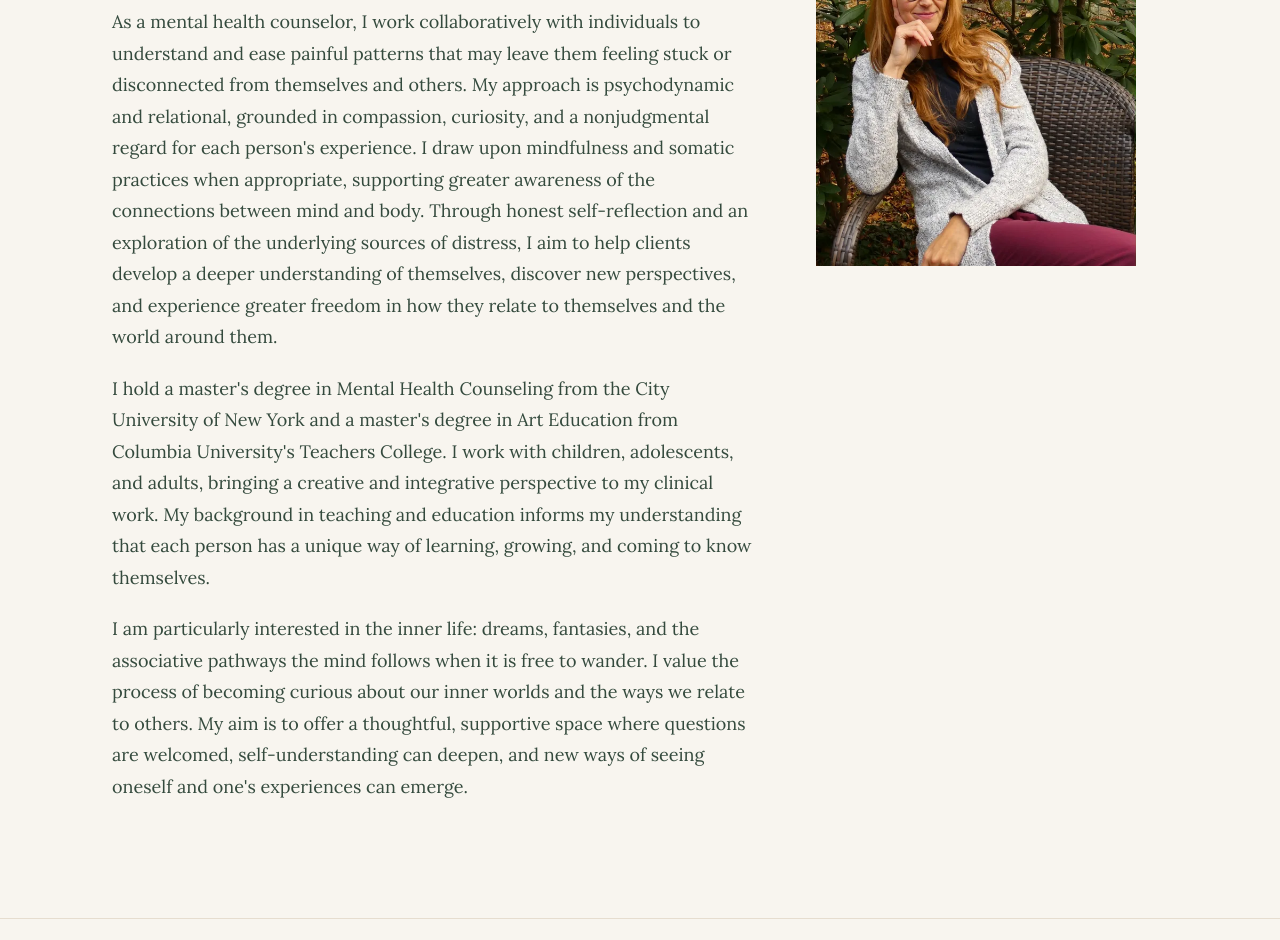
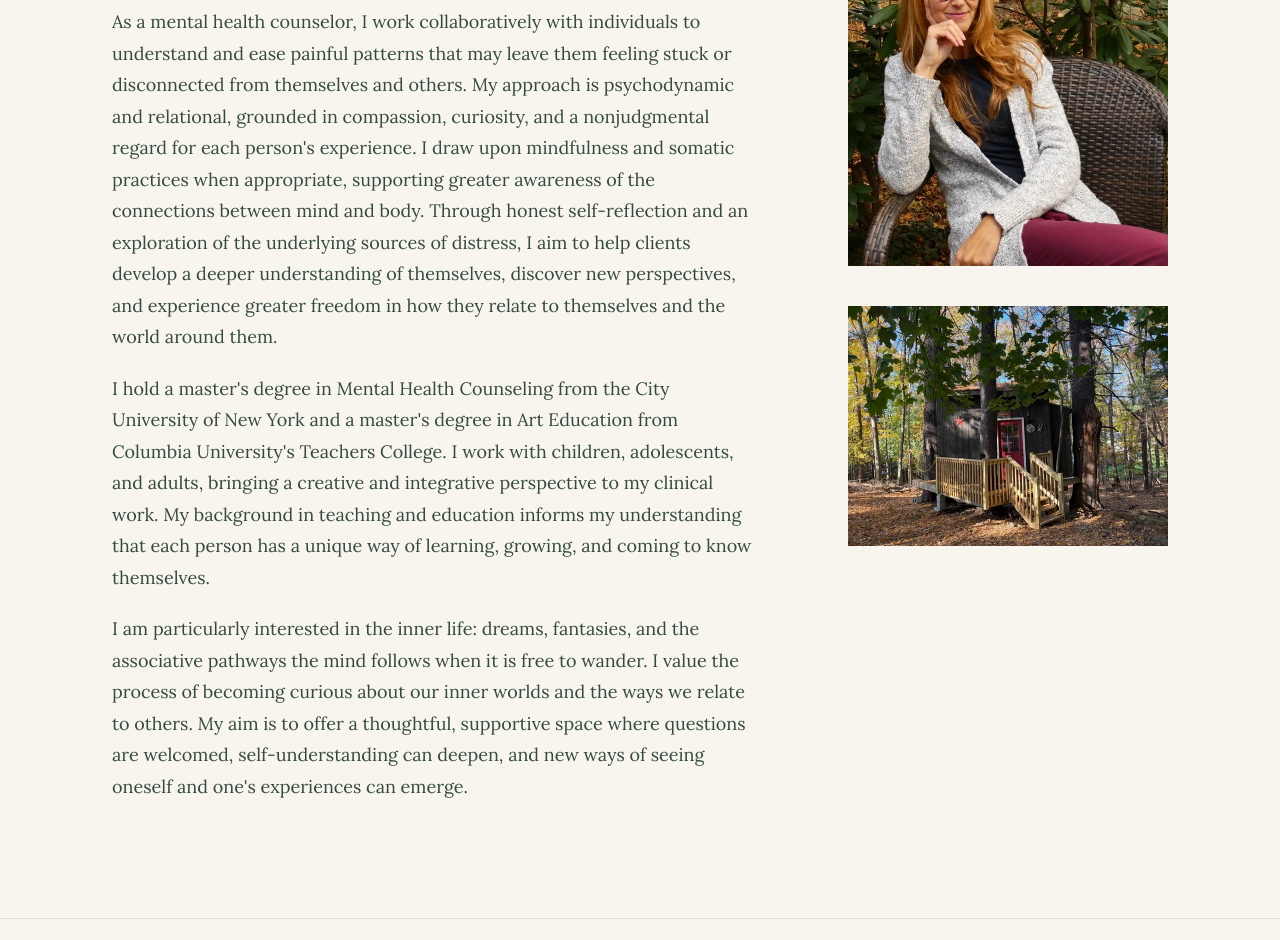
Before and after one commit to jfenjves/treehouse-psychotherapy, a plain HTML site: page about.html in a window 1280 px wide. Shown: the part 315-1255 px from the top of the page. Drawn offline with nearby package versions, Linux system fonts and the light colour scheme.

Commit message:
Add treehouse photo to the About page
Real photo of the treehouse (resized, converted from Display P3 to sRGB)
under Jessica's portrait on wide screens, and after the text on phones.
Also align the About photo column with the header's right edge.

Co-Authored-By: Claude Opus 5.5 <noreply@anthropic.com>

```diff
--- a/about.html
+++ b/about.html
@@ -94,6 +94,17 @@
           and one's experiences can emerge.
         </p>
       </div>
+
+      <img
+        class="place-photo"
+        src="images/treehouse-photo-640.webp"
+        srcset="images/treehouse-photo-640.webp 640w, images/treehouse-photo-1100.webp 1100w"
+        sizes="(min-width: 60rem) 20rem, (min-width: 30rem) 22rem, 100vw"
+        width="640"
+        height="480"
+        loading="lazy"
+        alt="The treehouse among autumn trees, with a red door and wooden steps"
+      >
     </div>
   </main>
 
--- a/styles.css
+++ b/styles.css
@@ -217,18 +217,32 @@ main {
   gap: 0 4rem;
 }
 
-.portrait {
+.portrait,
+.place-photo {
   width: 100%;
   max-width: 22rem;
+}
+
+.portrait {
   margin-bottom: 2.5rem;
 }
 
+.place-photo {
+  margin-top: 1rem;
+}
+
+/* Photos stack in the right column; the last 1fr row soaks up the
+   text's extra height so the treehouse photo stays snug under the portrait */
 @media (min-width: 60rem) {
   .about {
     grid-template-columns: minmax(0, var(--measure)) 20rem;
+    grid-template-rows: auto auto auto 1fr;
     grid-template-areas:
-      "title photo"
-      "text  photo";
+      "title portrait"
+      "text  portrait"
+      "text  place"
+      "text  .";
+    justify-content: space-between;
     align-items: start;
   }
 
@@ -241,9 +255,15 @@ main {
   }
 
   .portrait {
-    grid-area: photo;
+    grid-area: portrait;
     justify-self: end;
     margin-top: 0.75rem;
+  }
+
+  .place-photo {
+    grid-area: place;
+    justify-self: end;
+    margin-top: 0;
   }
 }
 
```
Also changed, not shown: images/treehouse-photo-1100.webp (added), images/treehouse-photo-640.webp (added).
